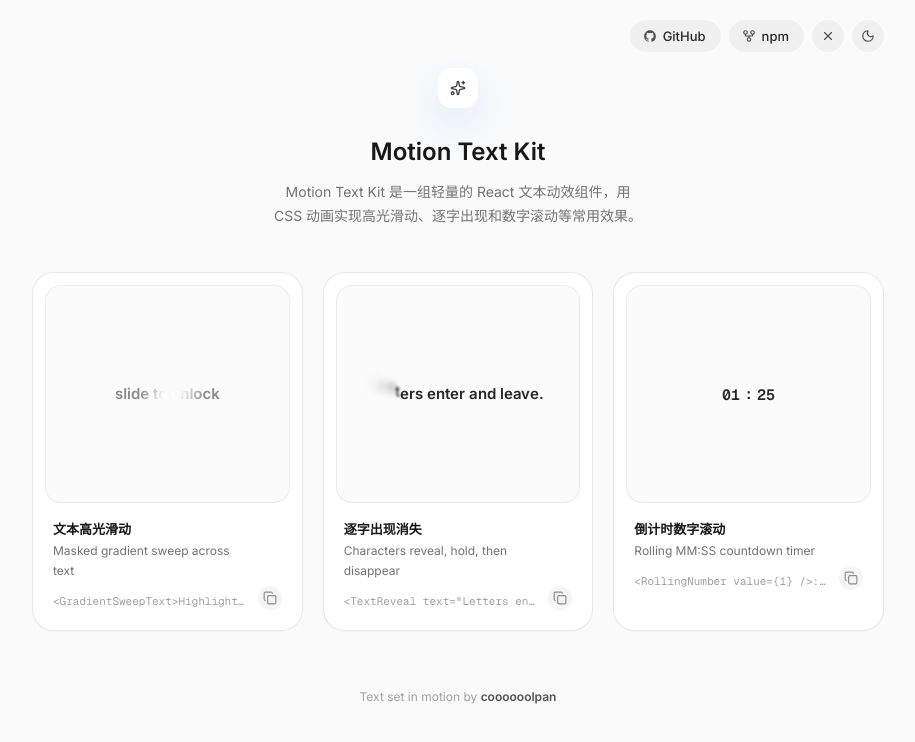
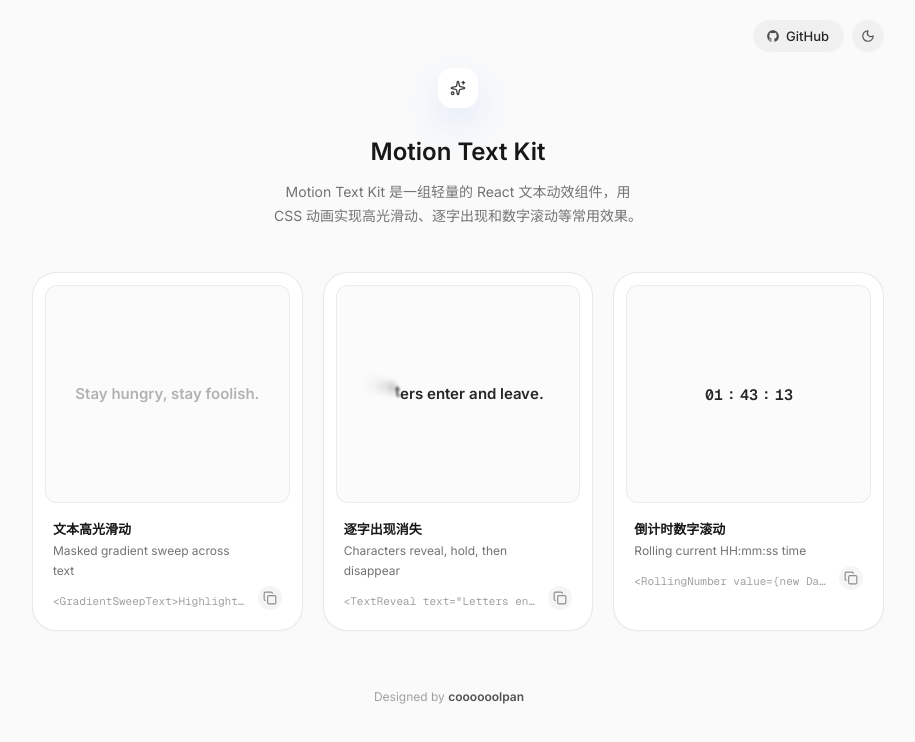
Before and after one commit to coooooolpan/motion-text-kit, a Next.js app: page / in a window 1280 px wide. Shown: the top 742 px of the page, without its empty margins (182-1097 px from the left). Built offline with nearby package versions, Linux system fonts and the light colour scheme.

Commit message:
Refine motion text demo interactions

```diff
--- a/src/app/page.tsx
+++ b/src/app/page.tsx
@@ -3,12 +3,11 @@
 import type { ReactNode } from "react";
 import { useEffect, useState } from "react";
 import {
+  ArrowUpRightIcon,
   CopyIcon,
-  GitForkIcon,
   MoonIcon,
   SparklesIcon,
   SunIcon,
-  XIcon,
 } from "lucide-react";
 import { Button } from "@/components/ui/button";
 import { Card } from "@/components/ui/card";
@@ -25,6 +24,8 @@ type MotionCard = {
   code: string;
 };
 
+const githubRepositoryUrl = "https://github.com/coooooolpan/motion-text-kit";
+
 function GithubIcon({ className }: { className?: string }) {
   return (
     <svg
@@ -38,30 +39,41 @@ function GithubIcon({ className }: { className?: string }) {
   );
 }
 
-const countdownStartSeconds = 90;
+function CurrentTimePreview() {
+  const [currentTime, setCurrentTime] = useState<Date | null>(null);
 
-function CountdownPreview() {
-  const [remainingSeconds, setRemainingSeconds] = useState(
-    countdownStartSeconds,
-  );
-  const minutes = Math.floor(remainingSeconds / 60);
-  const seconds = remainingSeconds % 60;
+  const hours = currentTime?.getHours() ?? 0;
+  const minutes = currentTime?.getMinutes() ?? 0;
+  const seconds = currentTime?.getSeconds() ?? 0;
 
   useEffect(() => {
-    const timer = window.setInterval(() => {
-      setRemainingSeconds((current) =>
-        current === 0 ? countdownStartSeconds : current - 1,
-      );
-    }, 1000);
+    const updateTime = () => setCurrentTime(new Date());
 
-    return () => window.clearInterval(timer);
+    const initialTimer = window.setTimeout(updateTime, 0);
+    const timer = window.setInterval(updateTime, 1000);
+
+    return () => {
+      window.clearInterval(timer);
+      window.clearTimeout(initialTimer);
+    };
   }, []);
 
   return (
     <div
-      aria-label={`${minutes} minutes ${seconds} seconds remaining`}
+      aria-label={`Current time ${hours}:${minutes}:${seconds}`}
       className="inline-flex items-center justify-center font-mono text-[15px] font-semibold leading-[22px] tracking-normal"
     >
+      <RollingNumber
+        directionY={-1}
+        duration={500}
+        formatOptions={{ minimumIntegerDigits: 2, useGrouping: false }}
+        key={`h-${hours}`}
+        stagger={58}
+        value={hours}
+      />
+      <span aria-hidden="true" className="px-1">
+        :
+      </span>
       <RollingNumber
         directionY={-1}
         duration={500}
@@ -92,14 +104,10 @@ const motionCards: MotionCard[] = [
     preview: (
       <div className="grid place-items-center text-center">
         <GradientSweepText
-          accentColor="rgba(255,255,255,.7)"
-          baseColor="#8a8a8a"
-          className="font-heading text-[15px] font-semibold leading-[22px] tracking-normal"
-          duration={3600}
-          easing="linear"
-          highlightColor="#ffffff"
+          className="font-heading text-[15px] font-semibold leading-[22px] tracking-normal text-neutral-800 dark:text-neutral-100"
+          duration={2800}
         >
-          slide to unlock
+          Stay hungry, stay foolish.
         </GradientSweepText>
       </div>
     ),
@@ -126,16 +134,16 @@ const motionCards: MotionCard[] = [
   },
   {
     title: "倒计时数字滚动",
-    description: "Rolling MM:SS countdown timer",
-    preview: <CountdownPreview />,
-    code: `<RollingNumber value={1} />:<RollingNumber value={30} />`,
+    description: "Rolling current HH:mm:ss time",
+    preview: <CurrentTimePreview />,
+    code: `<RollingNumber value={new Date().getSeconds()} />`,
   },
 ];
 
 function MotionCatalogCard({ item }: { item: MotionCard }) {
   return (
-    <Card className="group overflow-hidden rounded-[1.35rem] border-neutral-200/80 bg-white shadow-[0_1px_1px_rgba(15,23,42,.02)] before:hidden dark:border-neutral-800/80 dark:bg-neutral-900">
-      <div className="m-3 flex h-[218px] items-center justify-center rounded-[1rem] border border-neutral-200/70 bg-neutral-50/80 p-5 dark:border-neutral-800 dark:bg-neutral-950/50">
+    <Card className="group overflow-hidden rounded-[1.5rem] border-neutral-200/80 bg-white shadow-[0_1px_1px_rgba(15,23,42,.02)] before:hidden dark:border-neutral-800/80 dark:bg-neutral-900">
+      <div className="m-3 flex h-[218px] items-center justify-center rounded-[0.75rem] border border-neutral-200/70 bg-neutral-50/80 p-5 dark:border-neutral-800 dark:bg-neutral-950/50">
         {item.preview}
       </div>
       <div className="grid grid-cols-[1fr_auto] gap-3 px-5 pb-5 pt-1">
@@ -177,25 +185,21 @@ export default function Home() {
           <div className="flex items-center gap-2">
             <Button
               className="!h-8 rounded-full px-3.5 !text-[13px] leading-none [&_svg]:size-3.5"
-              render={<a href="https://github.com/coooooolpan/motion-text-kit" />}
+              onClick={(event) => {
+                event.preventDefault();
+                window.open(githubRepositoryUrl, "_blank", "noopener,noreferrer");
+              }}
+              render={
+                <a
+                  href={githubRepositoryUrl}
+                  rel="noreferrer"
+                  target="_blank"
+                />
+              }
               variant="secondary"
             >
               <GithubIcon className="size-3.5" />
               GitHub
-            </Button>
-            <Button
-              className="!h-8 rounded-full px-3.5 !text-[13px] leading-none [&_svg]:size-3.5"
-              variant="secondary"
-            >
-              <GitForkIcon className="size-3.5" />
-              npm
-            </Button>
-            <Button
-              aria-label="Close"
-              className="!size-8 rounded-full [&_svg]:size-3.5"
-              variant="secondary"
-            >
-              <XIcon className="size-3.5" />
             </Button>
             <Button
               aria-label="Toggle dark mode"
@@ -233,12 +237,21 @@ export default function Home() {
         </section>
 
         <p className="mt-14 text-center text-[12px] leading-5 text-neutral-400 dark:text-neutral-500">
-          Text set in motion by{" "}
+          Designed by{" "}
           <a
-            className="font-semibold text-neutral-600 transition-colors hover:text-neutral-800 dark:text-neutral-300 dark:hover:text-neutral-100"
+            className="group inline-flex items-center font-semibold text-neutral-600 transition-colors duration-300 hover:text-neutral-800 dark:text-neutral-300 dark:hover:text-neutral-100"
             href="https://coooooolpan.vercel.app/"
+            rel="noreferrer"
+            target="_blank"
           >
             coooooolpan
+            <span className="ml-1 inline-grid size-3.5 place-items-center">
+              <ArrowUpRightIcon
+                aria-hidden="true"
+                className="size-3 translate-x-[-0.4rem] translate-y-[0.4rem] scale-75 opacity-0 [filter:blur(2px)] transition-[opacity,translate,scale,filter] duration-500 ease-[cubic-bezier(.16,1,.3,1)] group-hover:translate-x-0 group-hover:translate-y-0 group-hover:scale-100 group-hover:opacity-100 group-hover:[filter:blur(0px)]"
+                strokeWidth={2.2}
+              />
+            </span>
           </a>
         </p>
       </div>
--- a/src/motion-text-kit/gradient-sweep-text.tsx
+++ b/src/motion-text-kit/gradient-sweep-text.tsx
@@ -25,12 +25,12 @@ export type GradientSweepTextProps<TElement extends MotionElement = "span"> =
 export function GradientSweepText<TElement extends MotionElement = "span">({
   as,
   children,
-  duration = 3600,
+  duration = 2800,
   delay = 0,
   angle = 110,
-  baseColor = "currentColor",
-  highlightColor = "rgba(255,255,255,.98)",
-  accentColor = "rgba(255,255,255,.72)",
+  baseColor = "color-mix(in srgb, currentColor 34%, transparent)",
+  highlightColor = "currentColor",
+  accentColor = "color-mix(in srgb, currentColor 68%, transparent)",
   easing = "linear",
   pauseOnHover = false,
   className,
--- a/src/motion-text-kit/styles.css
+++ b/src/motion-text-kit/styles.css
@@ -78,29 +78,34 @@
 }
 
 .mtk-gradient-sweep {
-  --mtk-sweep-duration: 3600ms;
+  --mtk-sweep-duration: 2800ms;
   --mtk-sweep-delay: 0ms;
   --mtk-sweep-angle: 110deg;
-  --mtk-sweep-base: currentColor;
-  --mtk-sweep-highlight: rgba(255, 255, 255, .98);
-  --mtk-sweep-accent: rgba(255, 255, 255, .72);
+  --mtk-sweep-base: color-mix(in srgb, currentColor 34%, transparent);
+  --mtk-sweep-highlight: currentColor;
+  --mtk-sweep-accent: color-mix(in srgb, currentColor 68%, transparent);
   --mtk-sweep-ease: linear;
   animation: mtk-gradient-sweep var(--mtk-sweep-duration)
     var(--mtk-sweep-ease) infinite;
   animation-delay: var(--mtk-sweep-delay);
-  background-repeat: no-repeat;
+  background-repeat: no-repeat, no-repeat;
   background-image: linear-gradient(
-    var(--mtk-sweep-angle),
-    var(--mtk-sweep-base) 0%,
-    var(--mtk-sweep-base) 40%,
-    var(--mtk-sweep-highlight) 48%,
-    var(--mtk-sweep-accent) 50%,
-    var(--mtk-sweep-highlight) 52%,
-    var(--mtk-sweep-base) 60%,
-    var(--mtk-sweep-base) 100%
-  );
-  background-position: 100% 50%;
-  background-size: 300% 100%;
+      var(--mtk-sweep-angle),
+      transparent 0%,
+      transparent 38%,
+      var(--mtk-sweep-accent) 47%,
+      var(--mtk-sweep-highlight) 50%,
+      var(--mtk-sweep-accent) 53%,
+      transparent 62%,
+      transparent 100%
+    ),
+    linear-gradient(var(--mtk-sweep-base), var(--mtk-sweep-base));
+  background-position:
+    100% 50%,
+    0 0;
+  background-size:
+    300% 100%,
+    100% 100%;
   -webkit-background-clip: text;
   background-clip: text;
   color: inherit;
@@ -115,12 +120,18 @@
 }
 
 @keyframes mtk-gradient-sweep {
-  0% {
-    background-position: 100% 50%;
+  0%,
+  12% {
+    background-position:
+      100% 50%,
+      0 0;
   }
 
+  88%,
   100% {
-    background-position: 0% 50%;
+    background-position:
+      0% 50%,
+      0 0;
   }
 }
 
```
